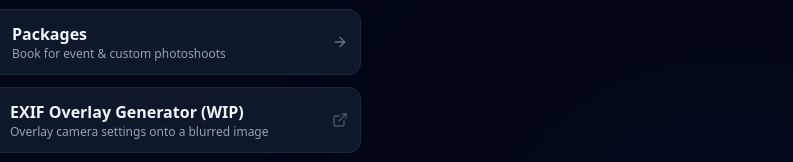
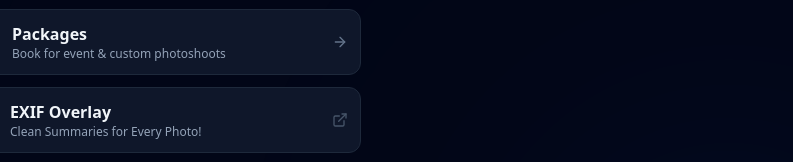
Before and after one commit to Adlai-Dyson-Fused-Frame-Photography/ADFFP-Linktree, a plain HTML site: page index.html in a window 1280 px wide. Shown: the part 366-528 px from the top of the page, 487-1280 px from the left. Drawn offline with nearby package versions, Linux system fonts and the light colour scheme.

Commit message:
Update index.html

```diff
--- a/index.html
+++ b/index.html
@@ -100,8 +100,8 @@
             <i data-lucide="image" class="w-5 h-5"></i>
           </div>
           <div class="ml-4 flex-grow">
-            <h3 class="font-semibold text-slate-100 group-hover:text-[#94fdf8] transition-colors">EXIF Overlay Generator (WIP)</h3>
-            <p class="text-xs text-slate-400">Overlay camera settings onto a blurred image</p>
+            <h3 class="font-semibold text-slate-100 group-hover:text-[#94fdf8] transition-colors">EXIF Overlay</h3>
+            <p class="text-xs text-slate-400">Clean Summaries for Every Photo!</p>
           </div>
           <i data-lucide="external-link" class="w-4 h-4 text-slate-600 group-hover:text-slate-400"></i>
         </div>
```
